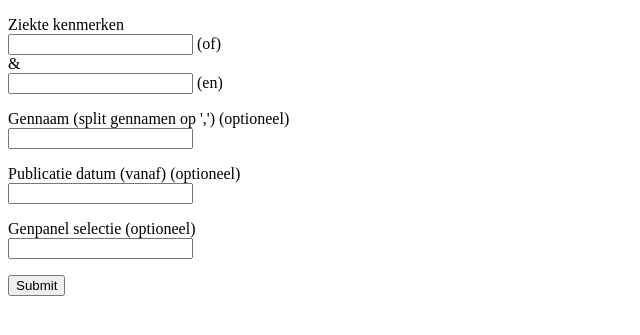
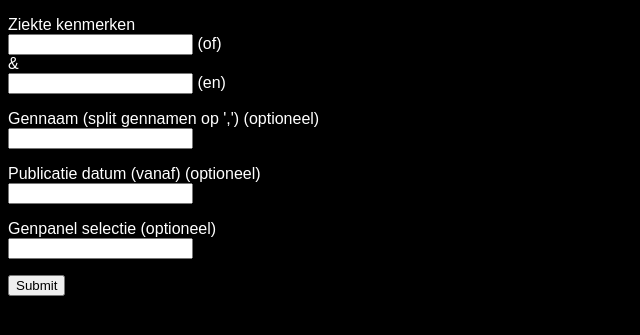
Before and after one commit to LucHengeveld/Blok8Groep8, a Flask app: page / in a window 1280 px wide. Shown: the top 335 px of the page, without its empty margins (0-640 px from the left). Run offline with Flask 2, Linux system fonts and the light colour scheme.

Commit message:
basis applicatie

```diff
--- /dev/null
+++ b/static/WebApp.css
@@ -0,0 +1,5 @@
+body {
+	font-family: sans-serif;
+	color: white;
+	background-color: black;
+}
--- a/templates/WebApp.html
+++ b/templates/WebApp.html
@@ -4,6 +4,7 @@
     <meta charset="UTF-8">
     <title>Webapp</title>
     <meta name="Margo Raijmakers" content="WebApp HTML" charset="UTF-8">
+    <link rel="stylesheet" href="/static/WebApp.css">
 </head>
 <body>
     <form method="post">
```
